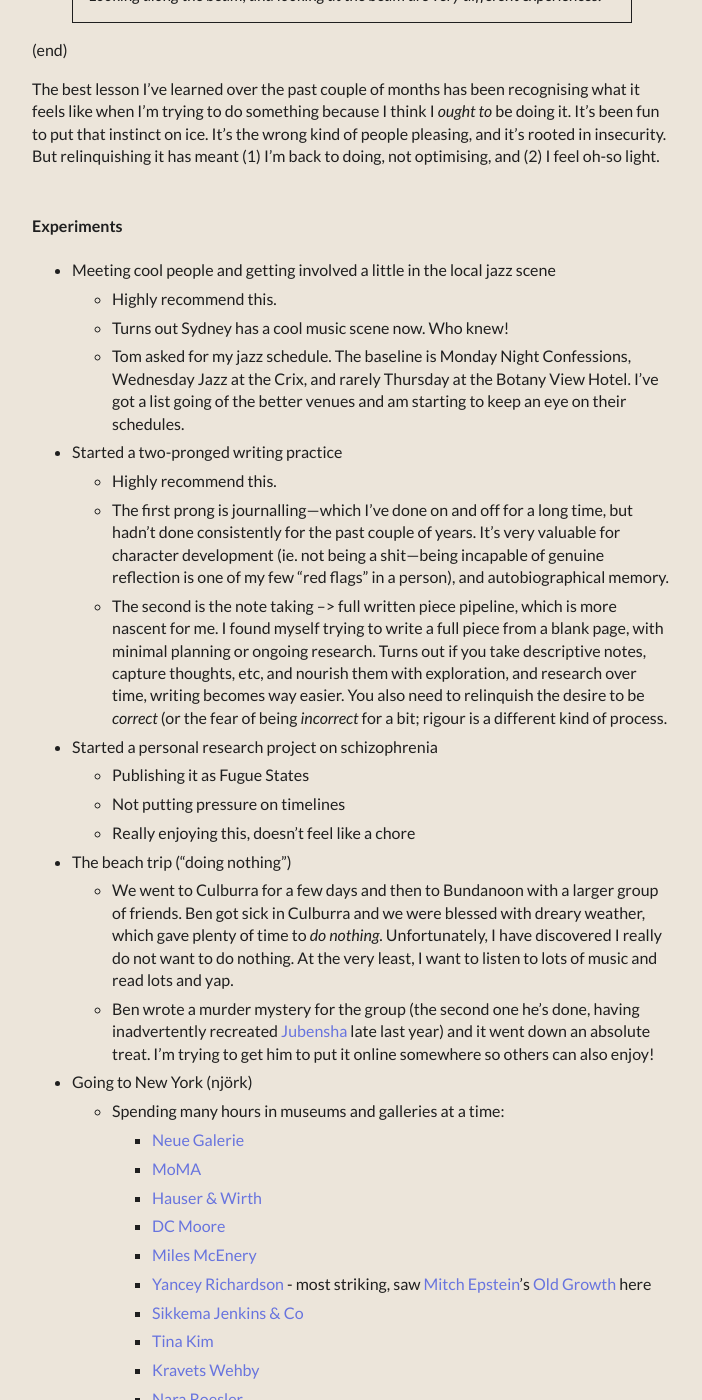
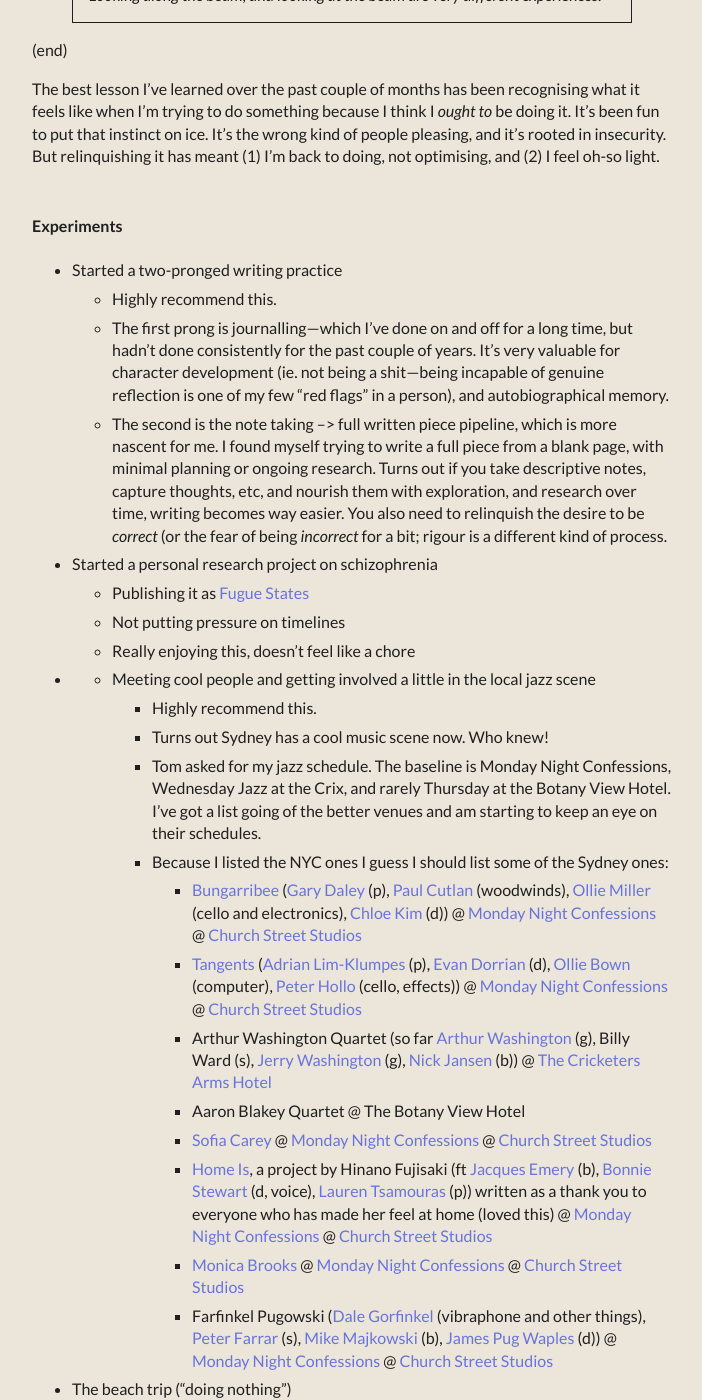
Before and after one commit to clarebirch/clarebirch.github.io, a Jekyll site: the page built from quarter-life-crisis.md, in a window 1280 px wide and 1400 px high, scrolled down 3972 px. Shown: the whole window, without its empty margins (288-990 px from the left). Built offline with Jekyll 4.4.1, drawn with Linux system fonts in a browser that asks for light colours; some web fonts are replaced; some of the changed text lies outside the part shown.

Commit message:
MSG updated listening, reading, and jazz stuff on qlc page

```diff
--- a/quarter-life-crisis.md
+++ b/quarter-life-crisis.md
@@ -86,18 +86,27 @@
 
 The best lesson I've learned over the past couple of months has been recognising what it feels like when I'm trying to do something because I think I *ought to* be doing it. It's been fun to put that instinct on ice. It's the wrong kind of people pleasing, and it's rooted in insecurity. But relinquishing it has meant (1) I'm back to doing, not optimising, and (2) I feel oh-so light.
 #### Experiments
-- Meeting cool people and getting involved a little in the local jazz scene
-	- Highly recommend this.
-	- Turns out Sydney has a cool music scene now. Who knew!
-	- Tom asked for my jazz schedule. The baseline is Monday Night Confessions, Wednesday Jazz at the Crix, and rarely Thursday at the Botany View Hotel. I've got a list going of the better venues and am starting to keep an eye on their schedules.
 - Started a two-pronged writing practice
 	- Highly recommend this.
 	- The first prong is journalling---which I've done on and off for a long time, but hadn't done consistently for the past couple of years. It's very valuable for character development (ie. not being a shit---being incapable of genuine reflection is one of my few "red flags" in a person), and autobiographical memory.
 	- The second is the note taking --> full written piece pipeline, which is more nascent for me. I found myself trying to write a full piece from a blank page, with minimal planning or ongoing research. Turns out if you take descriptive notes, capture thoughts, etc, and nourish them with exploration, and research over time, writing becomes way easier.  You also need to relinquish the desire to be *correct* (or the fear of being *incorrect* for a bit; rigour is a different kind of process.
 - Started a personal research project on schizophrenia
-	- Publishing it as Fugue States
+	- Publishing it as [Fugue States](https://clarevoyant.substack.com)
 	- Not putting pressure on timelines
 	- Really enjoying this, doesn't feel like a chore
+- - Meeting cool people and getting involved a little in the local jazz scene
+	- Highly recommend this.
+	- Turns out Sydney has a cool music scene now. Who knew!
+	- Tom asked for my jazz schedule. The baseline is Monday Night Confessions, Wednesday Jazz at the Crix, and rarely Thursday at the Botany View Hotel. I've got a list going of the better venues and am starting to keep an eye on their schedules.
+	- Because I listed the NYC ones I guess I should list some of the Sydney ones:
+		- [Bungarribee](https://www.facebook.com/Bungarribee/) ([Gary Daley](https://www.instagram.com/garydaleymusic/) (p), [Paul Cutlan](https://www.paulcutlan.com/) (woodwinds), [Ollie Miller](http://www.woodenpicket.com.au/) (cello and electronics), [Chloe Kim](https://www.chloekimdrums.com/) (d)) @ [Monday Night Confessions](https://www.instagram.com/mondaynightconfessions/) @ [Church Street Studios](https://www.churchstreetstudios.com.au/)
+		- [Tangents](https://www.tangentsmusic.com/) ([Adrian Lim-Klumpes](https://www.adrianlimklumpes.com/) (p), [Evan Dorrian](https://www.instagram.com/evandorrian/) (d), [Ollie Bown](http://www.olliebown.com/) (computer), [Peter Hollo](https://www.instagram.com/cello_raven/?hl=en) (cello, effects)) @ [Monday Night Confessions](https://www.instagram.com/mondaynightconfessions/) @ [Church Street Studios](https://www.churchstreetstudios.com.au/)
+		- Arthur Washington Quartet (so far [Arthur Washington](https://www.instagram.com/arthurwash/) (g), Billy Ward (s), [Jerry Washington](https://www.instagram.com/jerrywash/?hl=en) (g), [Nick Jansen](https://www.instagram.com/_nickjansen/?locale=en_US%2Cen_GB%2Cen_GB&hl=am-et) (b)) @ [The Cricketers Arms Hotel](https://www.instagram.com/cricketersarmshotel/?hl=en)
+		- Aaron Blakey Quartet @ The Botany View Hotel
+		- [Sofia Carey](https://www.instagram.com/sofifififif/?hl=en) @ [Monday Night Confessions](https://www.instagram.com/mondaynightconfessions/) @ [Church Street Studios](https://www.churchstreetstudios.com.au/)
+		- [Home Is](https://peoplesound.bandcamp.com/album/home-is), a project by Hinano Fujisaki (ft [Jacques Emery](https://www.instagram.com/jacques.pze/?hl=en) (b), [Bonnie Stewart](https://www.bonniestewart.net/) (d, voice), [Lauren Tsamouras](https://www.instagram.com/laurentsamouras/) (p)) written as a thank you to everyone who has made her feel at home (loved this) @ [Monday Night Confessions](https://www.instagram.com/mondaynightconfessions/) @ [Church Street Studios](https://www.churchstreetstudios.com.au/)
+		- [Monica Brooks](https://www.instagram.com/monicamonicaman/) @ [Monday Night Confessions](https://www.instagram.com/mondaynightconfessions/) @ [Church Street Studios](https://www.churchstreetstudios.com.au/)
+		- Farfinkel Pugowski ([Dale Gorfinkel](https://dalegorfinkel.com/) (vibraphone and other things), [Peter Farrar](https://www.instagram.com/8trackandfield/?hl=en) (s), [Mike Majkowski](https://mikemajkowski.bandcamp.com/) (b), [James Pug Waples](https://www.instagram.com/pug_cymbals/?hl=en) (d)) @ [Monday Night Confessions](https://www.instagram.com/mondaynightconfessions/) @ [Church Street Studios](https://www.churchstreetstudios.com.au/)
 - The beach trip ("doing nothing")
 	- We went to Culburra for a few days and then to Bundanoon with a larger group of friends. Ben got sick in Culburra and we were blessed with dreary weather, which gave plenty of time to _do nothing_. Unfortunately, I have discovered I really do not want to do nothing. At the very least, I want to listen to lots of music and read lots and yap.
 	- Ben wrote a murder mystery for the group (the second one he's done, having inadvertently recreated [Jubensha](https://en.wikipedia.org/wiki/Jubensha) late last year) and it went down an absolute treat. I'm trying to get him to put it online somewhere so others can also enjoy!
@@ -139,13 +148,22 @@
 	- Unfollowing and blocking accounts as I come across them on socials (there's going to be a lot of blocking of grindset tech people lol)
 - Reading:
 	- [The History of Jazz](https://www.kobo.com/au/en/ebook/the-history-of-jazz-3) - Ted Gioia (ongoing)
-	- [Runaway Horses](https://www.kobo.com/au/en/ebook/runaway-horses-1) - Yukio Mishima (ongoing)
-	- [Cosmicomics](https://www.kobo.com/au/en/ebook/the-complete-cosmicomics) - Italo Calvino (ongoing)
+	- [Our Share of Night](https://www.amazon.com.au/Our-Share-Night-Mariana-Enriquez-ebook/dp/B09ZHBFJHZ) - Mariana Enriquez (ongoing)
+	- [Fiskadoro](https://www.amazon.com.au/Fiskadoro-Denis-Johnson/dp/0060976098) - Denis Johnson (ongoing)
+	- [The Sovereignty of Good](https://www.amazon.com.au/Sovereignty-Good-Iris-Murdoch/dp/0744800285) - Iris Murdoch (fin)
+	- [Runaway Horses](https://www.kobo.com/au/en/ebook/runaway-horses-1) - Yukio Mishima (fin)
+	- [Cosmicomics](https://www.kobo.com/au/en/ebook/the-complete-cosmicomics) - Italo Calvino (fin)
 	- [The Sound of Waves](https://www.kobo.com/au/en/ebook/the-sound-of-waves-1) - Yukio Mishima (fin)
 	- [Stella Maris](https://www.kobo.com/au/en/ebook/stella-maris-28) - Cormac McCarthy (fin)
 	- [When We Cease To Understand The World](https://www.kobo.com/au/en/ebook/when-we-cease-to-understand-the-world-4) - Benjamin Labatut (fin)
 	- [TBR list](https://clarebir.ch/tbr.html)
 - Listening:
+	- [La reserve record's on rotation playlist](https://open.spotify.com/playlist/5Mdsr9E2FqKh1kaQH5EiG3?si=1836bb468eaa4171)
+	- [オン・ギター](https://open.spotify.com/album/20ku6CzcC5hFmNxoCaOzzJ?si=OX0hTLFaRVCupil-d2jiyQ) - Masayoshi Takanaka
+	- [Head Hunters](https://open.spotify.com/album/5fmIolILp5NAtNYiRPjhzA?si=6dixTG8jTkufdEq4PoENJA) - Herbie Hancock
+	- [Forget and Not Slow Down](https://open.spotify.com/album/40CpXO3ejimyiKMamNz9bp?si=bOvF6COvRQOKCO8nOCEK_Q) - Relient K
+	- [Tales from Terra Firma](https://open.spotify.com/album/1kuZ3asY6rhdOppRNZpDkY?si=inOrQ3S1RhWUjixFGwg6tw) - Stornoway
+	- [Rockin' the Suburbs](https://open.spotify.com/album/2dBujXNmYf1xnNqVvmtezB?si=OZ-h8bCcT6O-GpIt1ZMPCg) - Ben Folds
 	- [Achievement Society and the rise of narcissism, depression, and anxiety - Byung-Chul Han](https://open.spotify.com/episode/4i1cHIuY2ZUNrp07IDgr7N?si=CioAlCpJQqCU0l3_DYRvfA) - Philosophize This
 	- [Elements of Light](https://open.spotify.com/album/33qR6cvaLQDNf3QYjSJFwG?si=0aZt7azHSKuJ0aGLfF4ciQ) - Simon Moullier
 	- [In These Times](https://open.spotify.com/album/6OPYeQwXhmkcaSuh6fUTXA?si=2UwSEV5wSZGzyxDUppN6Ig) - Makaya McCraven
@@ -158,7 +176,7 @@
 - Try collaborations? (Mike) <-- ongoing!!
 - Consider psychedelics. Given this isn't possible, try building a strong meditation practice and doing a silent retreat. (Angus) <-- back on the yoga train
 - Coaching (Jessy) <-- not actioned
-- Get a job, get a job, get a job (Ben) <-- kinda
+- Get a job, get a job, get a job (Ben) <-- i guess
 - Write 500-1000 words on each of ~10 topics that interest you (Casey) <-- yes, and going to start publishing
 - The existentialists, and understanding this is a quite common kind of exploration (Ivan) <-- done (Pareto, at least)
 
```
Also changed, not shown: .obsidian/core-plugins.json, .obsidian/workspace.json.
